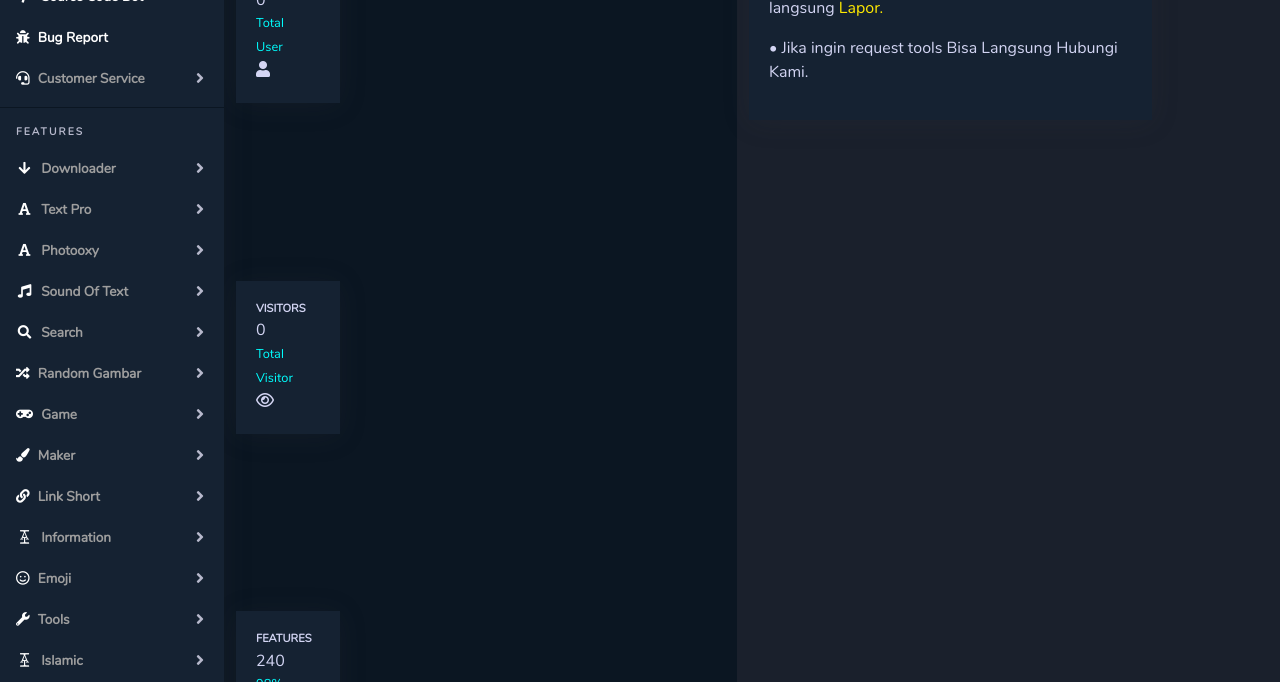
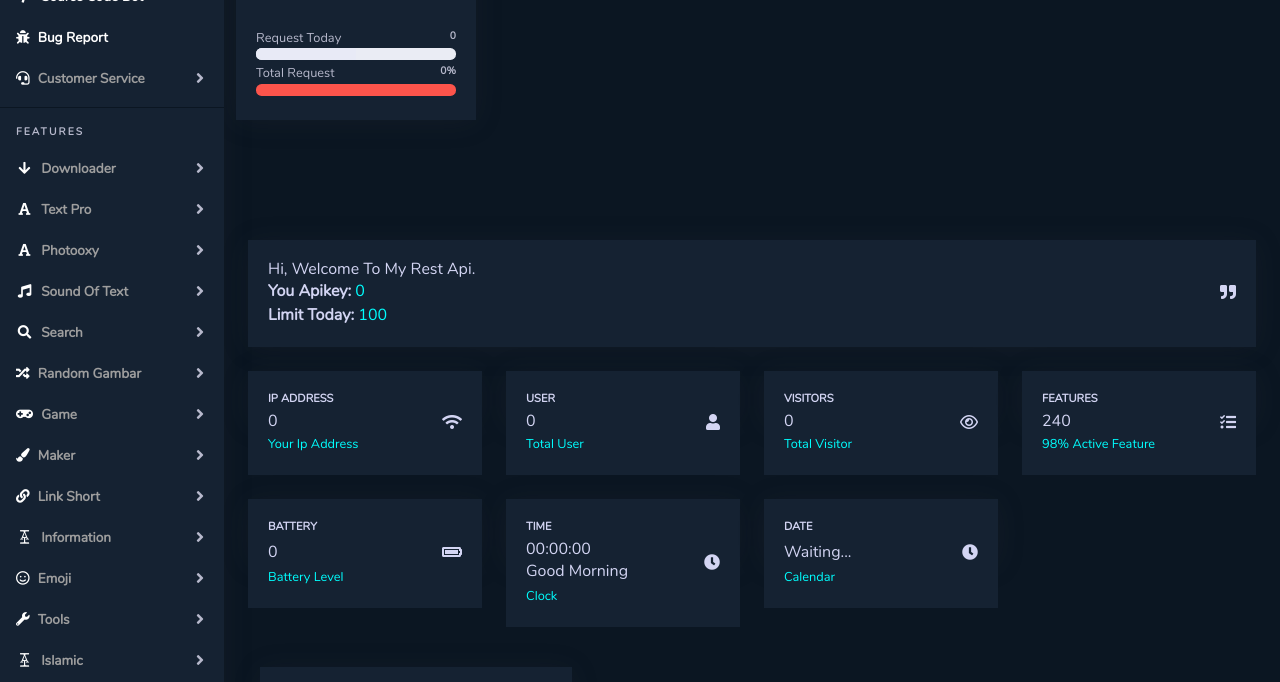
Before and after one commit to DidinDev/anjayalok, a plain HTML site: page view/docs.html in a window 1280 px wide. Shown: the part 144-826 px from the top of the page. Drawn offline with Linux system fonts and the light colour scheme; files that its build step writes are made by us from their sources; no server answers; files whose address does not match are found by name; a web font is replaced by a local one.

Commit message:
Add files via upload

```diff
--- a/view/docs.html
+++ b/view/docs.html
@@ -474,6 +474,80 @@
         </nav>
 
             <div class="col-xl-3 col-md-0 mb-4">
+              <div class="card h-1">
+              	<div class="card-body">
+              	<h6 class="m-0 font-weight-bold text">Information Api</h6>
+                  <div class="dropdown no-arrow">
+                    <div class="dropdown-menu dropdown-menu-right shadow animated--fade-in"
+                      aria-labelledby="dropdownMenuLink">
+                    </div>
+                  </div>
+                </div>
+				<div class="card-body">
+                  <div class="mb-1">
+                    <div class="small text-gray-500">Request Today
+                      <div class="small float-right" id="requesttoday"><b>0</b></div>
+                    </div>
+                    <div class="progress" style="height: 12px;">
+                      <div class="progress-bar bg-blue" role="progressbar" style="width: 50%" aria-valuenow="50"
+                        aria-valuemin="0" aria-valuemax="50"></div>
+                    </div>
+                  </div>
+                  <div class="mb-1">
+                    <div class="small text-gray-500">Total Request
+                      <div class="small float-right" id="totalrequest"><b>0%</b></div>
+                    </div>
+                    <div class="progress" style="height: 12px;">
+                      <div class="progress-bar bg-danger" role="progressbar" style="width: 100%" aria-valuenow="100"
+                        aria-valuemin="0" aria-valuemax="100"></div>
+                    </div>
+                  </div>
+                  </div>
+              </div>
+            </div>
+
+                <div class="container-fluid" id="container-wrapper">
+                    <div class="card h-3 mb-4">
+                        <div class="card-body">
+                            <div class="row align-items-center">
+                                <div class="col mr-2">
+                                    <div class="h6 mb-0 font-weight-small">Hi, Welcome To My Rest Api.</div>
+                                    <div class="text-md-left font-weight-small">
+                                    	<div class="text">
+                                    	<h8><b>You Apikey: </b><font color="cyan" id="randomkey">0</h8></font>
+                                    	</div>
+                                    	<div class="text">
+                                    	<h8><b>Limit Today: </b><font color="cyan" id="limit">100</h8></font>
+                                    </div>
+                                    </div>
+                                </div>
+                                <div class="col-auto">
+                                    <i class="fas fa-quote-right"></i>
+                                </div>
+                            </div>
+                        </div>
+                    </div>
+
+                    <div class="row mb-3">
+
+                        <div class="col-xl-3 col-md-6 mb-4">
+                            <div class="card h-50">
+                                <div class="card-body">
+                                    <div class="row align-items-center">
+                                        <div class="col mr-2">
+                                            <div class="text-xs font-weight-bold text-uppercase mb-1">IP Address</div>
+                                            <div class="h6 mb-0 font-weight-small" id="ip">0</div>
+                                            <font color="cyan"><small>Your Ip Address</small></font>
+                                        </div>
+                                        <div class="col-auto">
+                                            <i class="fa fa-wifi"></i>
+                                        </div>
+                                    </div>
+                                </div>
+                            </div>
+                        </div>
+
+                        <div class="col-xl-3 col-md-6 mb-4">
                             <div class="card h-50">
                                 <div class="card-body">
                                     <div class="row align-items-center">
```
